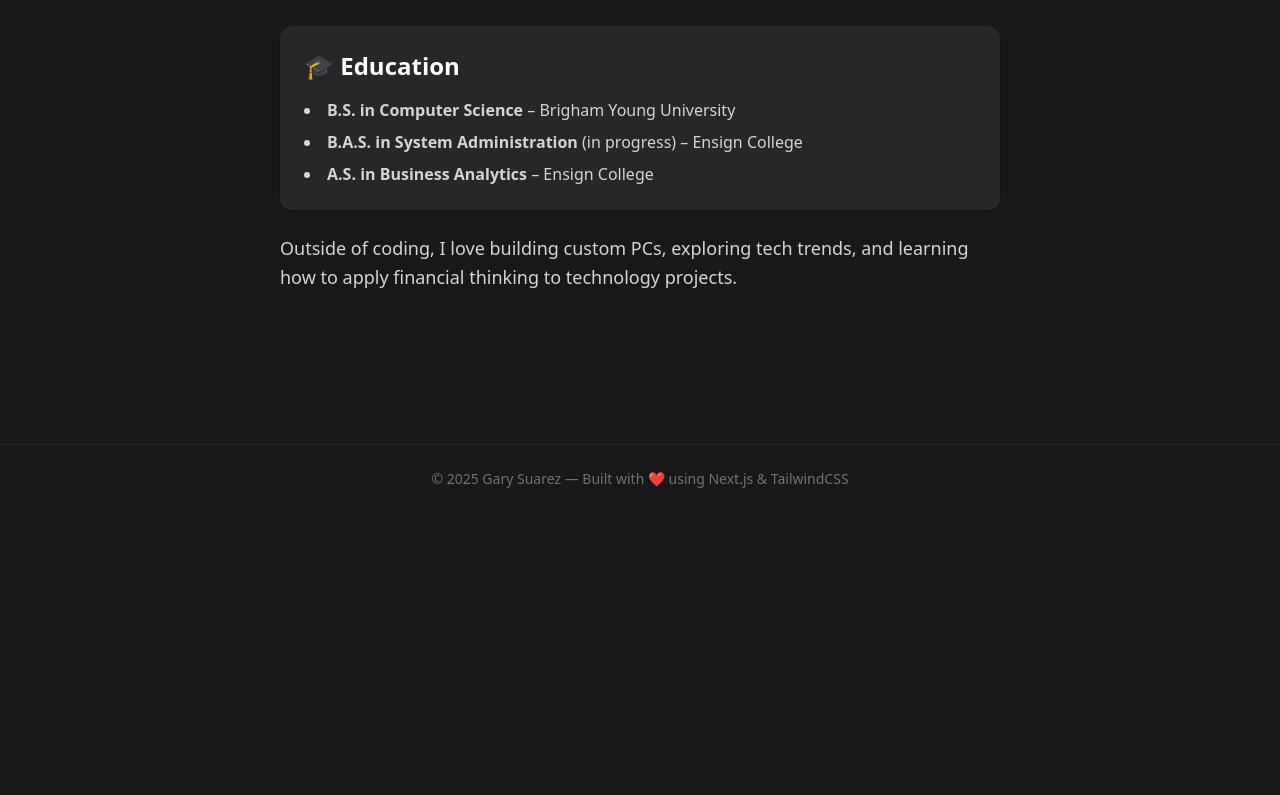
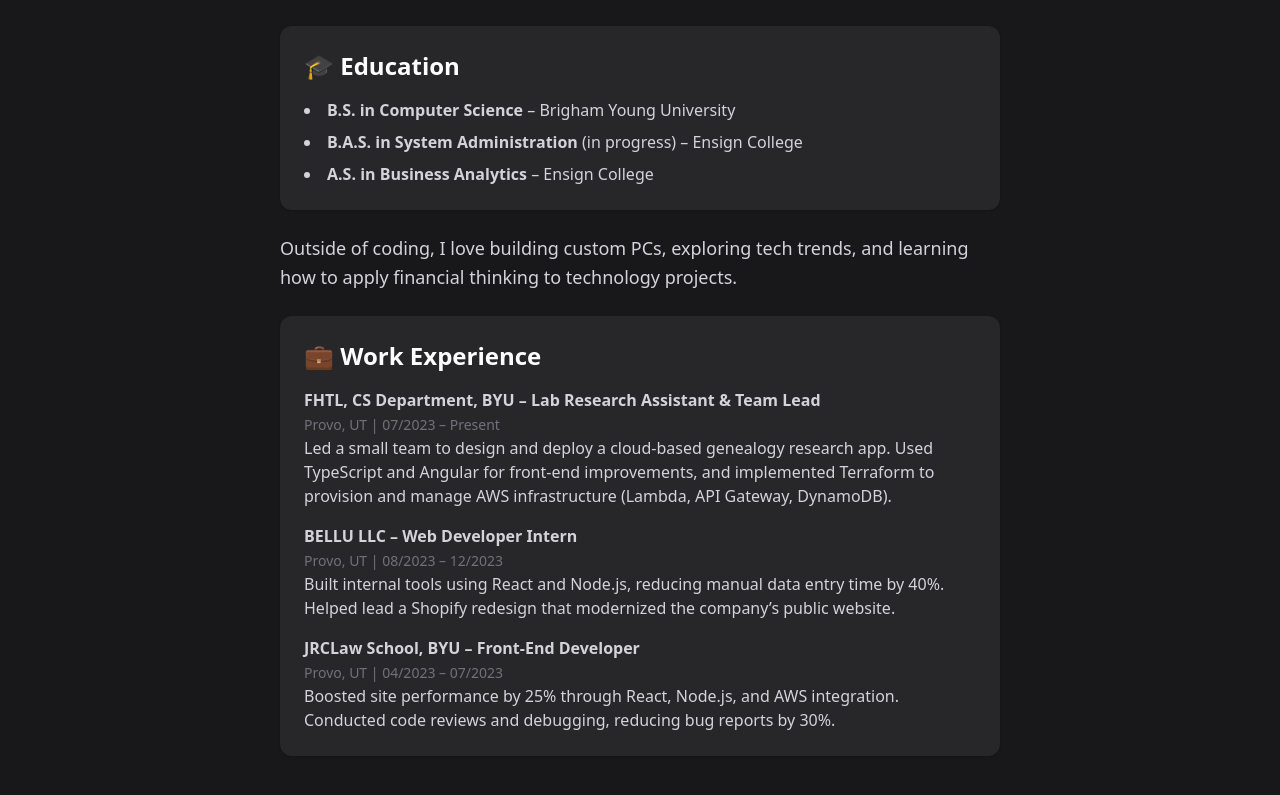
Before and after one commit to Garuma25/personal-portfolio, a Next.js app: page /about in a window 1280 px wide. Shown: the part 299-1094 px from the top of the page. Before the commit the page ends 812 px from the top, so only its background shows below. Built offline with nearby package versions, Linux system fonts and the light colour scheme.

Commit message:
add work experience

```diff
--- a/app/about/page.tsx
+++ b/app/about/page.tsx
@@ -26,9 +26,35 @@
         </ul>
       </div>
 
-      <p className="text-lg text-zinc-700 dark:text-zinc-300 leading-relaxed">
+      <p className="text-lg text-zinc-700 dark:text-zinc-300 leading-relaxed mb-6">
         Outside of coding, I love building custom PCs, exploring tech trends, and learning how to apply financial thinking to technology projects.
       </p>
+
+      <div className="bg-zinc-100 dark:bg-zinc-800 rounded-xl p-6 shadow mb-6">
+        <h2 className="text-2xl font-semibold mb-4">💼 Work Experience</h2>
+        <ul className="space-y-4 text-zinc-700 dark:text-zinc-300">
+
+          <li>
+            <strong>FHTL, CS Department, BYU – Lab Research Assistant & Team Lead</strong><br />
+            <span className="text-sm text-zinc-500">Provo, UT | 07/2023 – Present</span><br />
+            Led a small team to design and deploy a cloud-based genealogy research app. Used <span className="font-medium">TypeScript</span> and <span className="font-medium">Angular</span> for front-end improvements, and implemented <span className="font-medium">Terraform</span> to provision and manage AWS infrastructure (Lambda, API Gateway, DynamoDB).
+          </li>
+
+          <li>
+            <strong>BELLU LLC – Web Developer Intern</strong><br />
+            <span className="text-sm text-zinc-500">Provo, UT | 08/2023 – 12/2023</span><br />
+            Built internal tools using <span className="font-medium">React</span> and <span className="font-medium">Node.js</span>, reducing manual data entry time by 40%. Helped lead a Shopify redesign that modernized the company’s public website.
+          </li>
+
+          <li>
+            <strong>JRCLaw School, BYU – Front-End Developer</strong><br />
+            <span className="text-sm text-zinc-500">Provo, UT | 04/2023 – 07/2023</span><br />
+            Boosted site performance by 25% through <span className="font-medium">React</span>, <span className="font-medium">Node.js</span>, and <span className="font-medium">AWS</span> integration. Conducted code reviews and debugging, reducing bug reports by 30%.
+          </li>
+
+        </ul>
+      </div>
+
     </motion.section>
   );
 }
```
